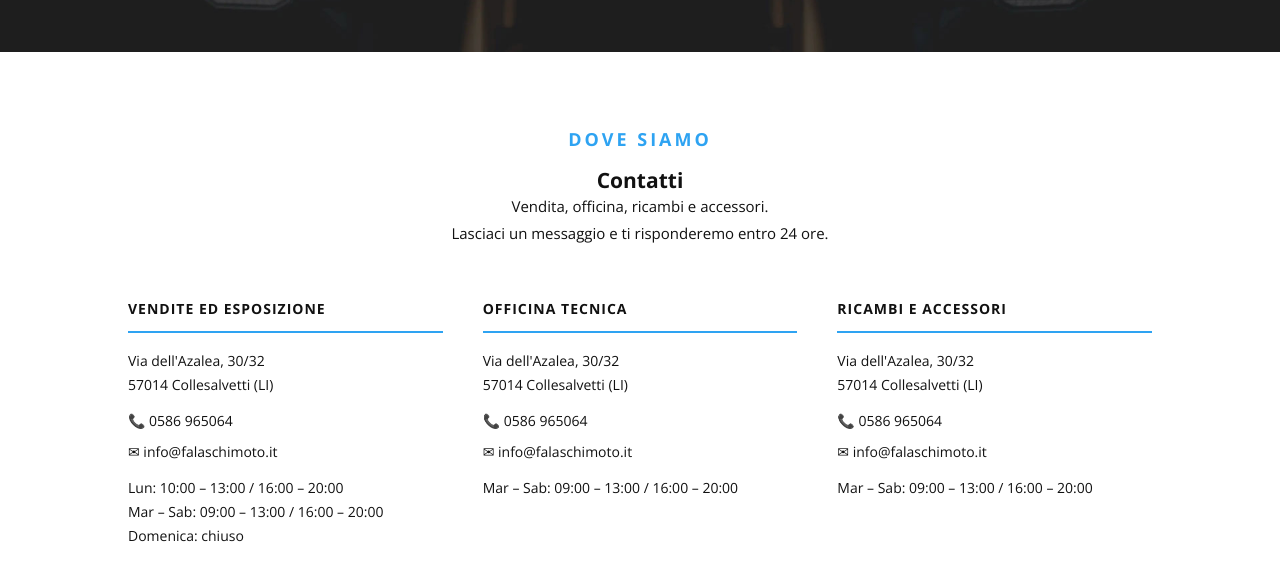
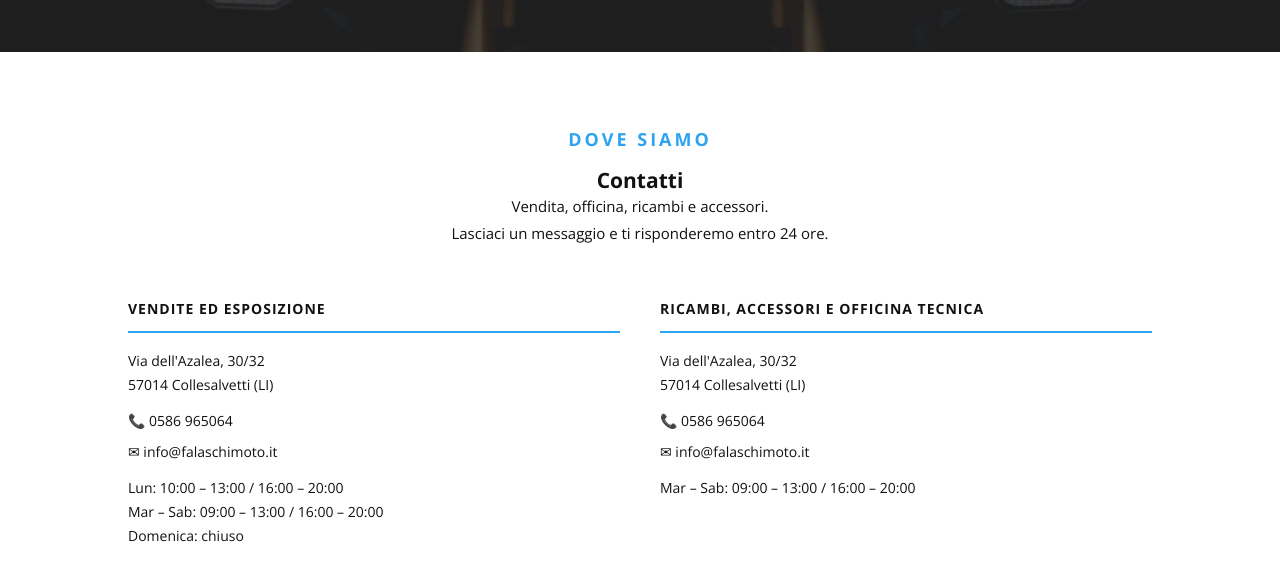
Before and after one commit to fdelse/fdelse.github.io, a plain HTML site: page falaschimoto/index.html in a window 1280 px wide. Shown: the part 2361-2942 px from the top of the page. Drawn offline with nearby package versions, Linux system fonts and the light colour scheme.

```diff
--- a/falaschimoto/images/global.css
+++ b/falaschimoto/images/global.css
@@ -693,7 +693,7 @@
 
 .contact-grid {
   display: grid;
-  grid-template-columns: repeat(3, 1fr);
+  grid-template-columns: repeat(2, 1fr);
   gap: 40px;
   margin-bottom: 50px;
 }
--- a/falaschimoto/index.html
+++ b/falaschimoto/index.html
@@ -172,18 +172,7 @@
       </div>
 
       <div class="contact-col">
-        <h4>Officina Tecnica</h4>
-        <address>
-          Via dell'Azalea, 30/32<br>
-          57014 Collesalvetti (LI)
-        </address>
-        <p><a href="tel:+390586965064">&#128222; 0586 965064</a></p>
-        <p><a href="mailto:info@falaschimoto.it">&#9993; info@falaschimoto.it</a></p>
-        <p class="hours">Mar – Sab: 09:00 – 13:00 / 16:00 – 20:00</p>
-      </div>
-
-      <div class="contact-col">
-        <h4>Ricambi e Accessori</h4>
+        <h4>Ricambi, Accessori e Officina Tecnica</h4>
         <address>
           Via dell'Azalea, 30/32<br>
           57014 Collesalvetti (LI)
```
